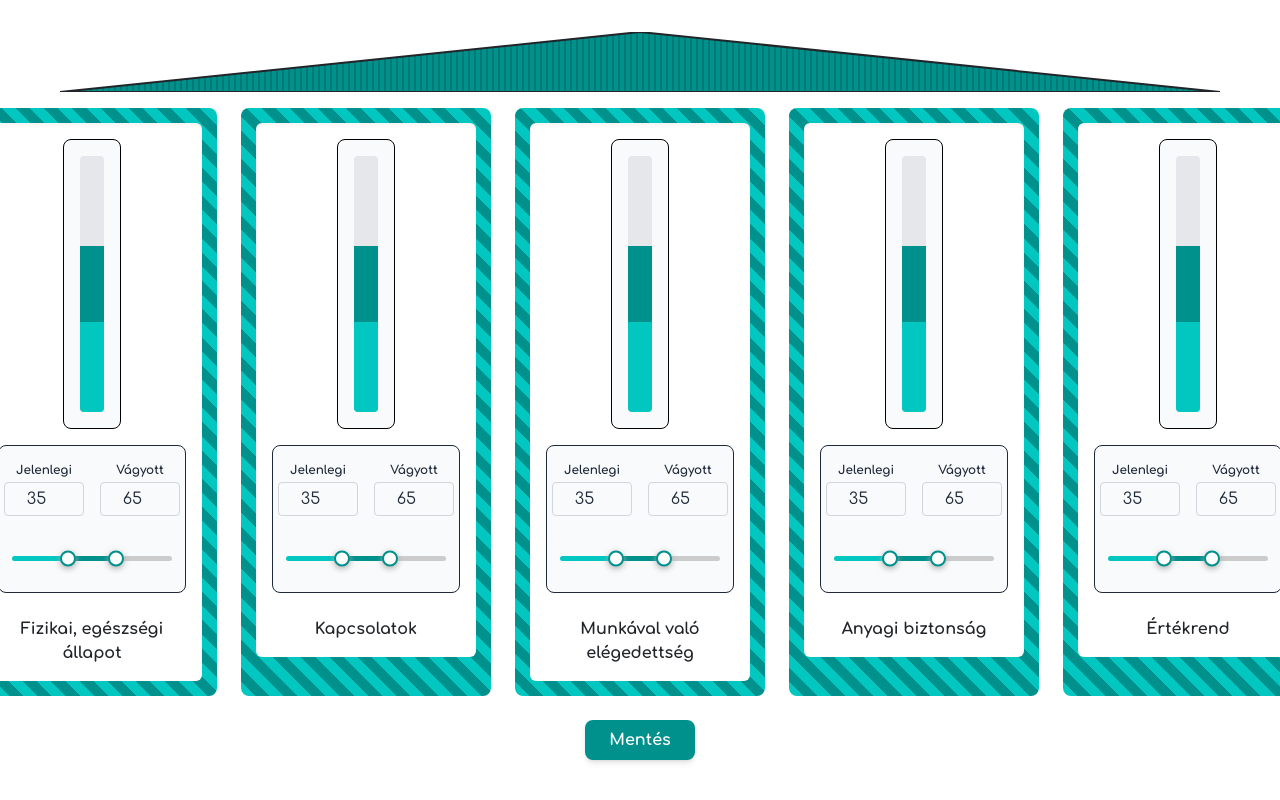
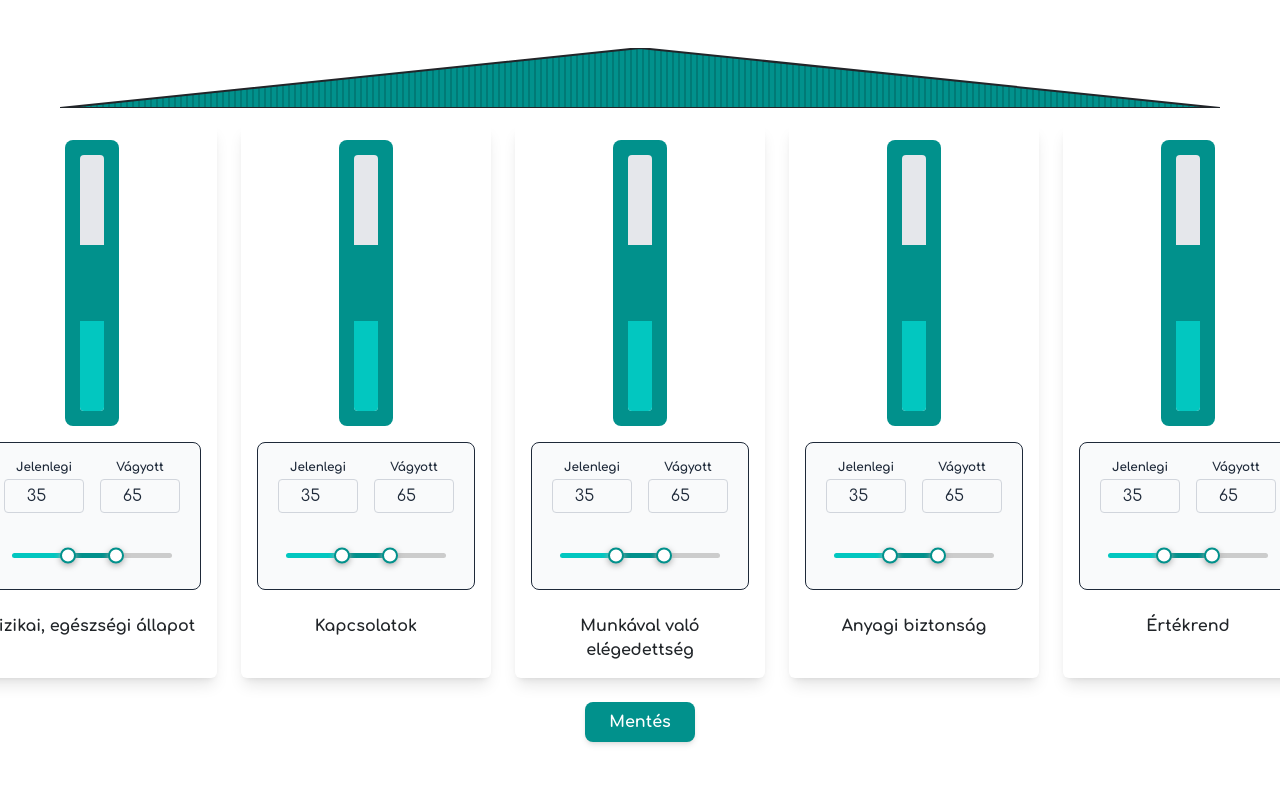
Before and after one commit to zoltankovacs100/eletem-5-pillere, a React (Vite) app: page / in a window 1280 px wide. Shown: the top 800 px of the page. Built offline with nearby package versions, Linux system fonts and the light colour scheme.

Commit message:
refactor: Final adjustments to layout and column styling

```diff
--- a/src/App.jsx
+++ b/src/App.jsx
@@ -11,7 +11,7 @@
   const exportRef = useRef();
   return (
 
-    <div ref={exportRef} className="w-full flex flex-col justify-center items-center p-4 pt-8">
+    <div ref={exportRef} className="w-full flex flex-col justify-center items-center p-4 pt-12">
 
       <svg width="100%" viewBox="0 0 1160 60" className="max-w-[1160px] mb-4 mx-auto block justify-center">
         <defs>
--- a/src/components/Scale.jsx
+++ b/src/components/Scale.jsx
@@ -12,16 +12,16 @@
   const trackBackgroundColor = '#ccc';
 
   return (
+    <div className="w-[250px] flex-shrink-0 flex flex-col items-center gap-4 bg-white p-4 rounded-md shadow-lg">
+
+      {/* Pillar visualization with green border/container */}
       <div
-      className="flex-shrink-0 rounded-lg"
+        className="rounded-lg"
         style={{
-        padding: '15px',
-        backgroundImage: `repeating-linear-gradient(45deg, ${lightAccentColor}, ${lightAccentColor} 10px, ${accentColor} 10px, ${accentColor} 20px)`
+          backgroundColor: accentColor,
+          padding: '15px'
         }}
       >
-      <div className="w-[220px] flex flex-col items-center gap-4 bg-white p-4 rounded-md shadow-inner">
-        {/* Pillar visualization */}
-        <div className="bg-gray-50 border rounded-lg p-4">
         <div className="relative w-6 h-64 rounded-sm overflow-hidden bg-gray-200">
           {/* "Current" value bar */}
           <div
@@ -143,7 +143,6 @@
         {scaleName}
       </h2>
     </div>
-    </div>
   );
 };
 
```
Lines whose indentation alone changed are shown as unchanged.
